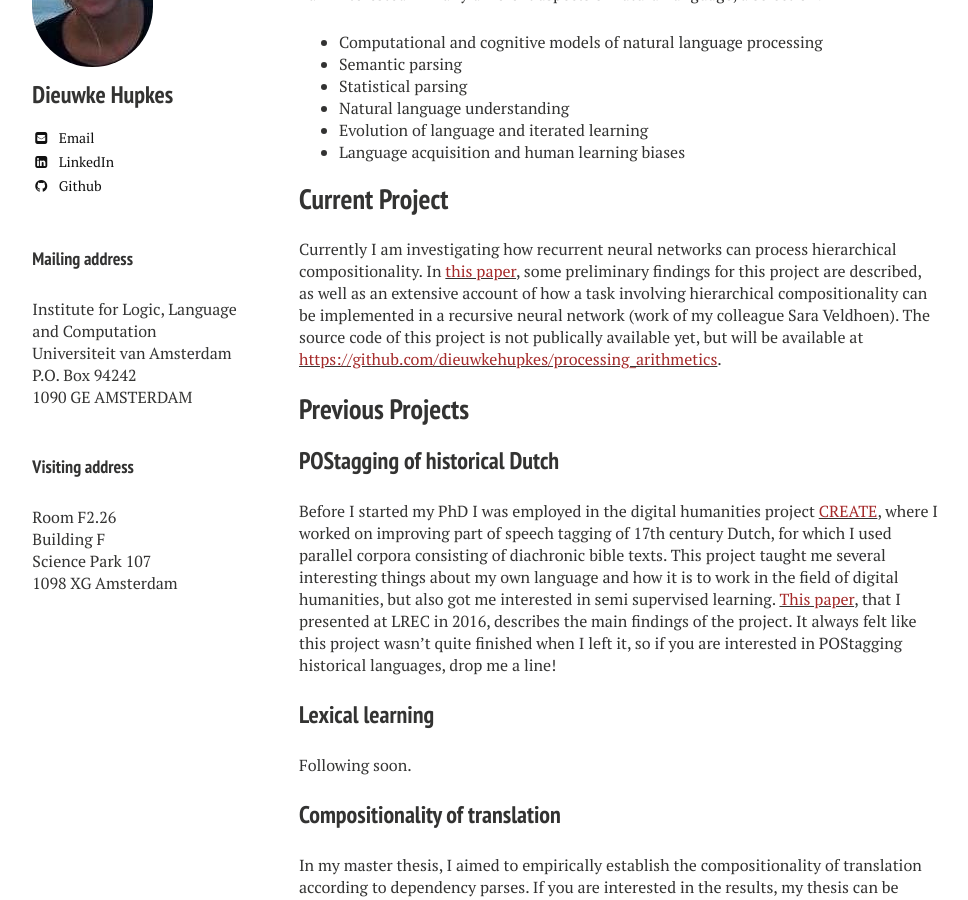
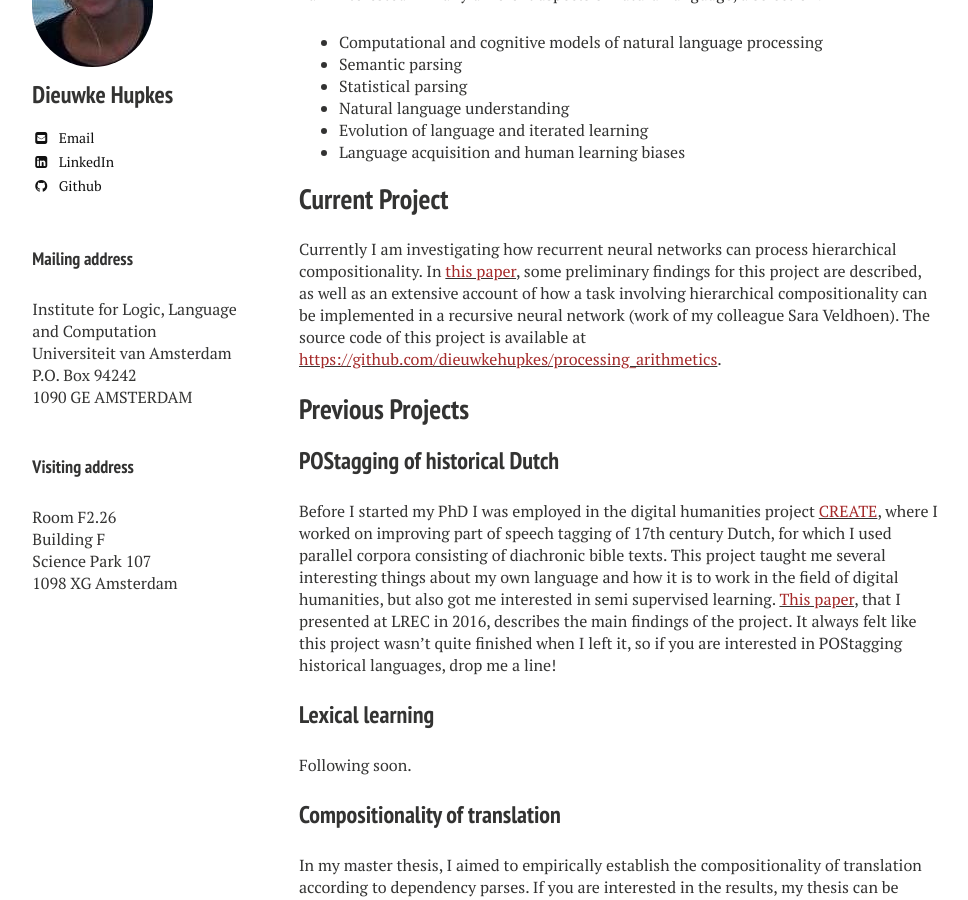
Before and after one commit to dieuwkehupkes/dieuwkehupkes.github.io, a Jekyll site: the page built from research/index.md, in a window 1280 px wide and 900 px high, scrolled down 543 px. Shown: the whole window, without its empty margins (21-989 px from the left). Built offline with Jekyll 4.4.1, drawn with Linux system fonts in a browser that asks for light colours; nearby versions of some CDN libraries.

Commit message:
Add source code

```diff
--- a/research/index.md
+++ b/research/index.md
@@ -27,7 +27,7 @@ I am interested in many different aspects of natural language, a selection:
 
 Currently I am investigating how recurrent neural networks can process hierarchical compositionality.
 In [<font color="brown">this paper</font>](nips2016.pdf){:target="_blank"}, some preliminary findings for this project are described, as well as an extensive account of how a task involving hierarchical compositionality can be implemented in a recursive neural network (work of my colleague Sara Veldhoen).
-The source code of this project is not publically available yet, but will be available at [<font color="brown">https://github.com/dieuwkehupkes/processing_arithmetics</font>](https://github.com/dieuwkehupkes/processing_arithmetics){:target="_blank"}.
+The source code of this project is available at [<font color="brown">https://github.com/dieuwkehupkes/processing_arithmetics</font>](https://github.com/dieuwkehupkes/processing_arithmetics){:target="_blank"}.
 
 ## Previous Projects
 
```
